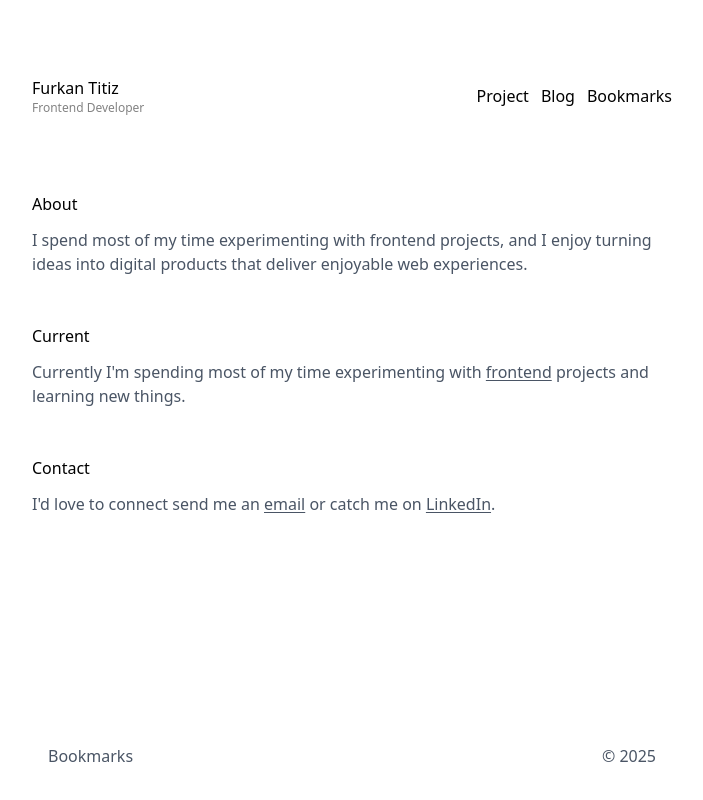
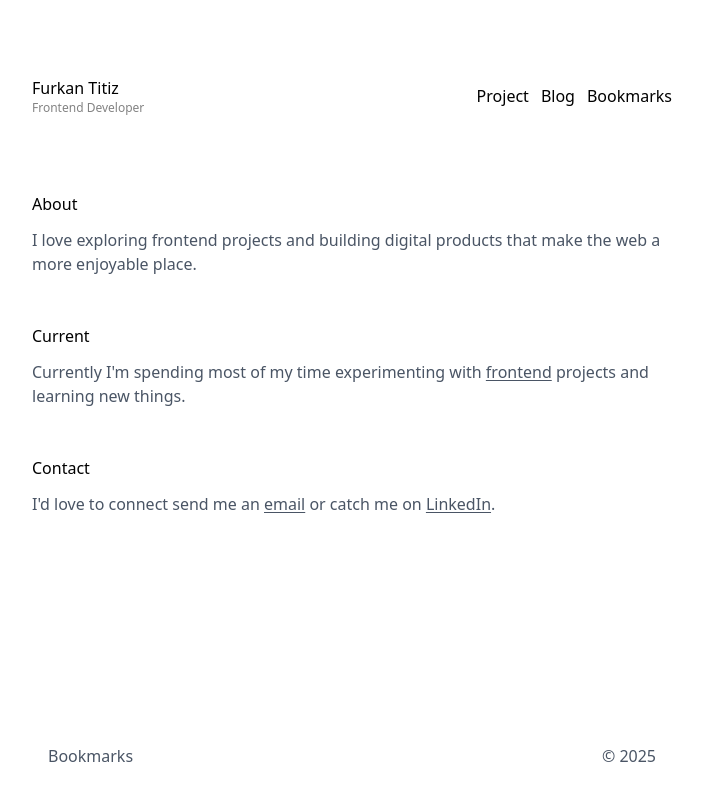
Before and after one commit to qrphy/homepage, a Next.js app: page / in a window 1280 px wide. Shown: the whole page, without its empty margins (288-991 px from the left). Built offline with nearby package versions, Linux system fonts and the light colour scheme.

Commit message:
main v2 with header v1

```diff
--- a/src/app/page.tsx
+++ b/src/app/page.tsx
@@ -3,7 +3,7 @@ export default function Home() {
     {
       title: "About",
       content:
-        "I spend most of my time experimenting with frontend projects, and I enjoy turning ideas into digital products that deliver enjoyable web experiences.",
+        "I love exploring frontend projects and building digital products that make the web a more enjoyable place.",
     },
     {
       title: "Current",
```
